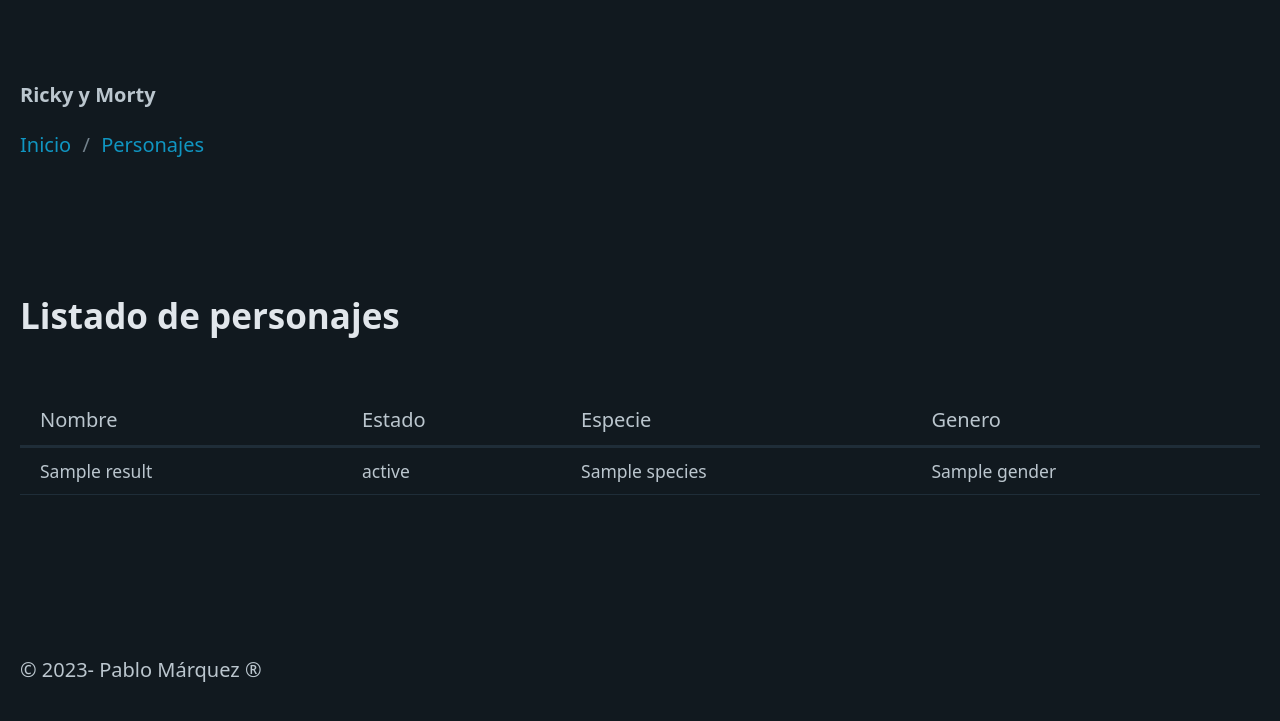
After one commit to Pablomarke/RickyMortyPython, a Flask app: page /characters in a window 1280 px wide. The commit adds this page. Shown: the top 721 px of the page. Run offline with Flask 3, Linux system fonts and the light colour scheme; a database or web service that is not in the repository returns one stand-in record (values such as "Sample title"); data that the repository does not hold is empty.

Commit message:
Creada llamada a la api y tabla de prueba de visualizacion de la lista de personajes

```diff
--- a/rym/models.py
+++ b/rym/models.py
@@ -10,6 +10,15 @@
         response = requests.get(url)
         r = response.json()
         if response.status_code == 200:
-            print(r)
+            return r
         else:
             print("NO")
+
+    def allCharacters(self):
+        url = "https://rickandmortyapi.com/api/character"
+        response = requests.get(url)
+        r = response.json()
+        if response.status_code == 200:
+            return r
+        else:
+            print("NO")
--- a/rym/routes.py
+++ b/rym/routes.py
@@ -10,9 +10,16 @@
     return render_template("index.html",
                            title="Inicio")
 
-@app.route("/character")
+@app.route("/characters")
 def character():
-    rm.oneCharacterById(2)
+    personaje = rm.allCharacters()
+    personajes = personaje["results"]
+    """nombre = personaje["name"]
+    estado = personaje["status"]
+    especie = personaje["species"]
+    genero = personaje["gender"]
+    datos = [nombre, estado, especie,genero]"""
 
-    return render_template("character.html",
-                           title="Personaje")
+    return render_template("characters.html",
+                           title="Listado de personajes",
+                           data= personajes)
--- a/rym/templates/base.html
+++ b/rym/templates/base.html
@@ -24,10 +24,10 @@
                         <li><a href="/">Inicio</a></li>
                         {% endif %}
 
-                        {% if title == "Personaje" %}
-                        <li><u class="secondary">Personaje</u> </li>
+                        {% if title == "Lista de personajes" %}
+                        <li><u class="secondary">Personajes</u> </li>
                         {% else %}
-                        <li><a href="/character">Personaje</a></li>
+                        <li><a href="/characters">Personajes</a></li>
                         {% endif %}
                     </ul>
                 </nav>
--- a/rym/templates/character.html
+++ /dev/null
@@ -1,4 +0,0 @@
-{% extends 'base.html' %}
-{% block section %}
-<h1>Personaje 2</h1>
-{% endblock %}
--- /dev/null
+++ b/rym/templates/characters.html
@@ -0,0 +1,25 @@
+{% extends 'base.html' %}
+{% block section %}
+<table>
+<thead>
+    <tr>
+        <th scope=""> Nombre</th>
+        <th scope="col"> Estado</th>
+        <th scope="col"> Especie</th>
+        <th scope="col"> Genero</th>
+    </tr>
+</thead>
+<tbody>
+    {% for item in data %}
+    <tr>
+        <td>{{item.name}}</td>
+        <td>{{item.status}}</td>
+        <td>{{item.species}}</td>
+        <td>{{item.gender}}</td>
+
+    </tr>
+    {% endfor %}
+</tbody>
+
+</table>
+{% endblock %}
```
